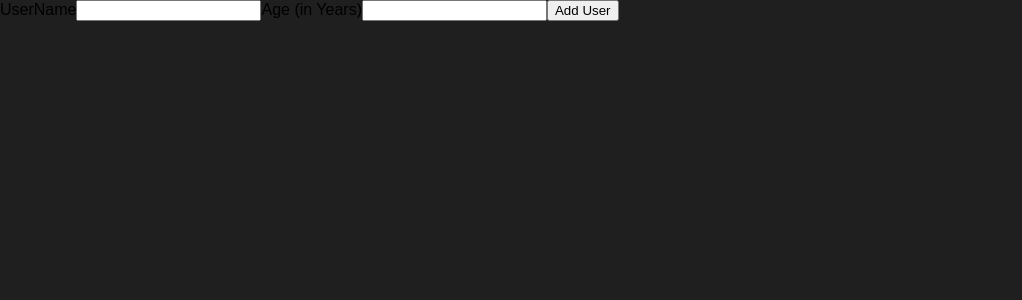
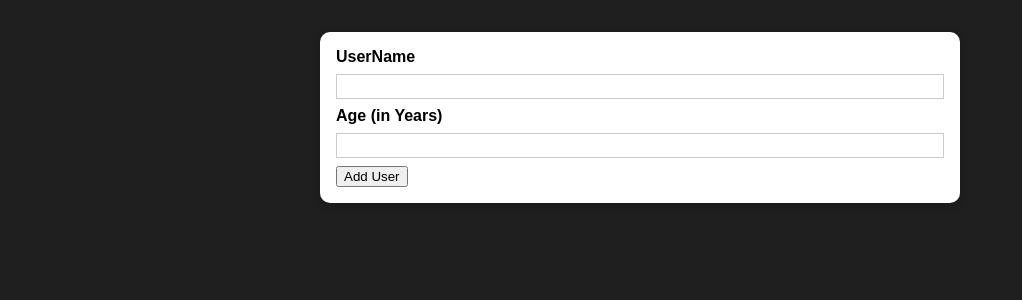
Before and after one commit to Musharraf188/error-model, a React (Create React App) app: page / in a window 1280 px wide. Shown: the top 300 px of the page, without its empty margins (0-1022 px from the left). Built offline with nearby package versions, Linux system fonts and the light colour scheme.

Commit message:
Card/Applied

```diff
--- /dev/null
+++ b/src/components/UI/Card.js
@@ -0,0 +1,7 @@
+import classes from './Card.module.css';
+
+const Card =(props)=>{
+    return <div className={`${classes.card} ${props.className}`}>{props.children}</div>
+}
+
+export default Card;
--- /dev/null
+++ b/src/components/UI/Card.module.css
@@ -0,0 +1,5 @@
+.card {
+    background: white;
+    box-shadow: 0 2px 8px rgba(0, 0, 0, 0.26);
+    border-radius: 10px;
+  }
--- a/src/components/Users/AddUser.js
+++ b/src/components/Users/AddUser.js
@@ -1,15 +1,20 @@
+import Card from '../UI/Card';
+import classes from './AddUser.module.css';
+
 const AddUser =()=>{
     const formHandler =(event)=>{
         event.preventDefault();
     }
     return (
+        <Card className={classes.input}>
       <form onSubmit={formHandler}>
         <label htmlFor="user">UserName</label>
-        <input id="user" type="text"/>
+        <input  id="user" type="text"/>
         <label htmlFor="age">Age (in Years)</label>
         <input id="age" type="text"/>
         <button type="submit">Add User</button>
       </form>
+      </Card>
     )
 }
 
--- /dev/null
+++ b/src/components/Users/AddUser.module.css
@@ -0,0 +1,26 @@
+.input {
+    margin: 2rem auto;
+    padding: 1rem;
+    width: 90%;
+    max-width: 40rem;
+  }
+
+  .input label {
+    display: block;
+    font-weight: bold;
+    margin-bottom: 0.5rem;
+  }
+
+  .input input {
+    font: inherit;
+    display: block;
+    width: 100%;
+    border: 1px solid #ccc;
+    padding: 0.15rem;
+    margin-bottom: 0.5rem;
+  }
+
+  .input input:focus {
+    outline: none;
+    border-color: #4f005f;
+  }
```
